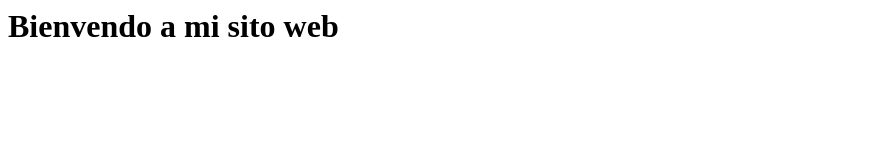
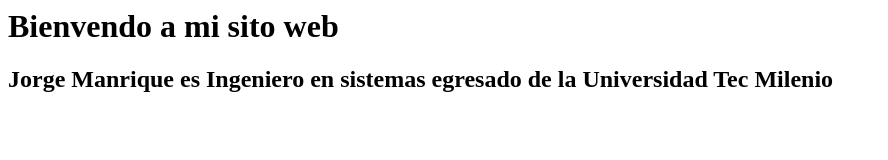
Before and after one commit to yorchmx/website, a plain HTML site: page index.html in a window 1280 px wide. Shown: the whole page, without its empty margins (0-888 px from the left). Drawn offline with Linux system fonts and the light colour scheme.

Commit message:
Primer h2
Agregue un h2 con una pequeña descripción.

```diff
--- a/index.html
+++ b/index.html
@@ -7,5 +7,6 @@
 </head>
 <body>
     <h1>Bienvendo a mi sito web</h1>
+    <h2>Jorge Manrique es Ingeniero en sistemas egresado de la Universidad Tec Milenio</h2>
 </body>
 </html>
```
